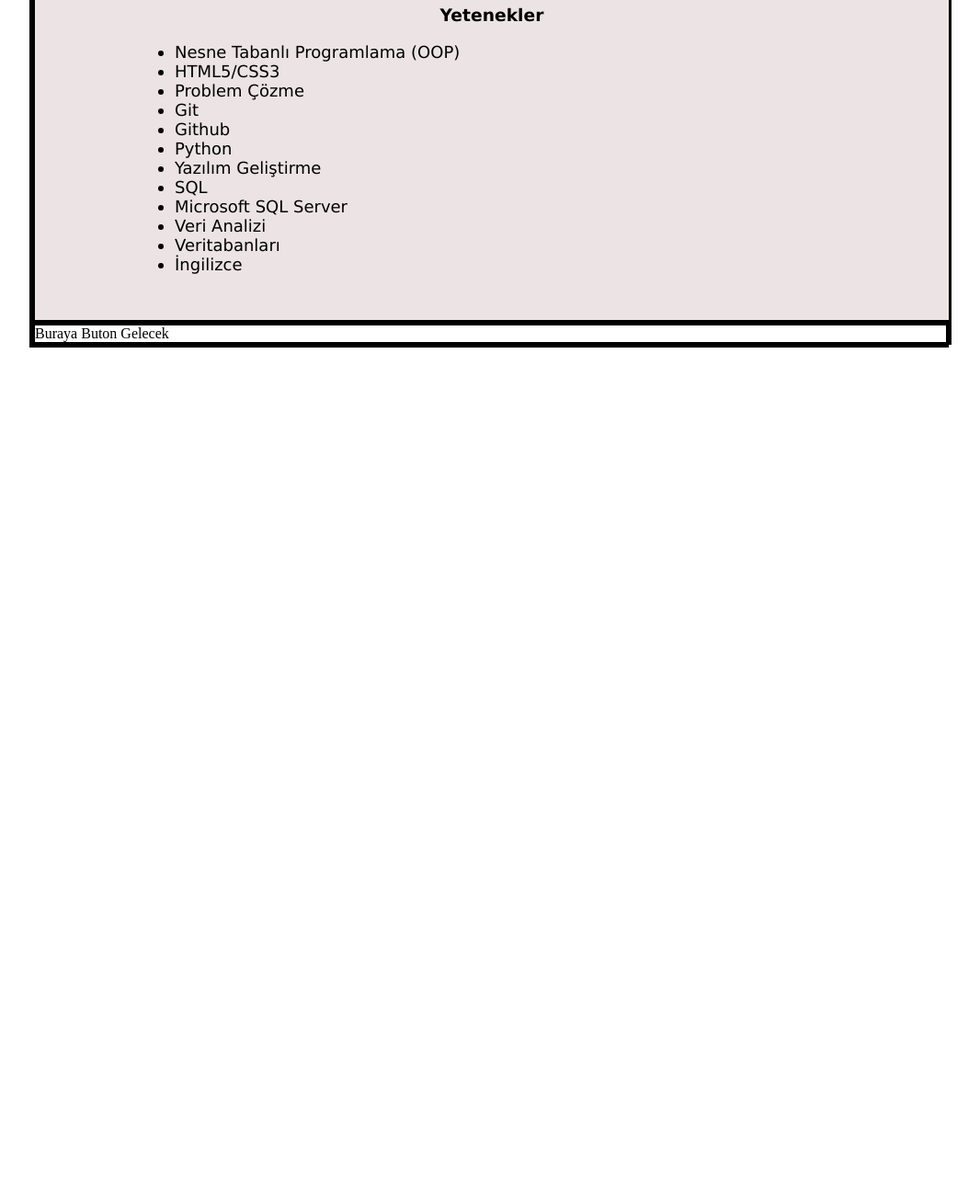
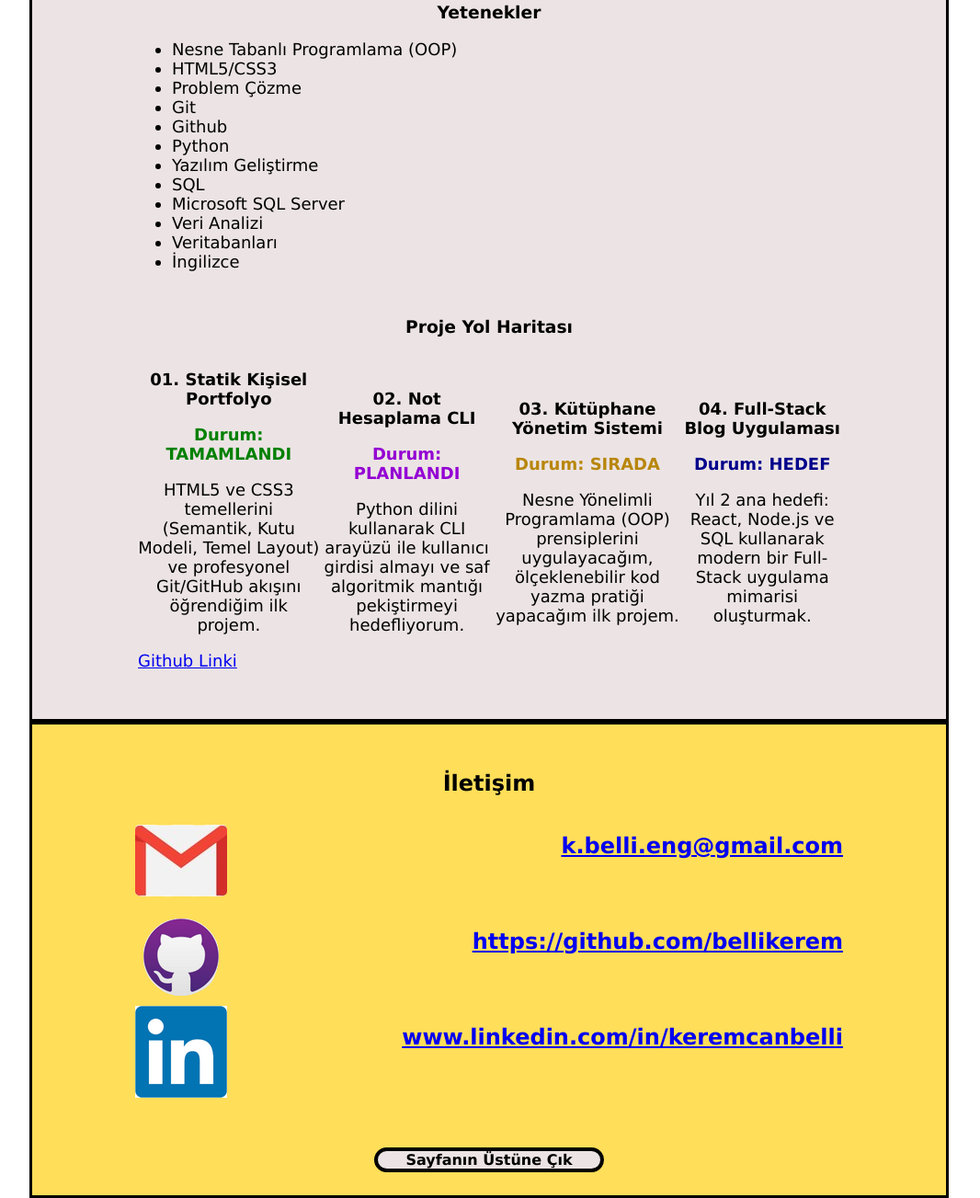
Before and after one commit to bellikerem/static-personal-portfolio, a plain HTML site: page index.html in a window 1280 px wide. Shown: the part 1214-2517 px from the top of the page at 92% size, without its empty margins (108-1174 px from the left). Before the commit the page ends 1592 px from the top, so only its background shows below. Drawn offline with Linux system fonts and the light colour scheme.

Commit message:
FEAT: Proje Yol Haritası, Footer ve iletişim bilgileri eklendi. CHORE: CSS okunabilirliği arttırıldı ve README.md eklendi

```diff
--- a/index.html
+++ b/index.html
@@ -13,7 +13,7 @@
         <meta name="viewport" content="width=device-width , initial-scale=1.0">
     </head>
     <body>
-            <header>
+            <header id="ust">
                 <img src="Imagines/Banner.png" alt="Kerem Can Belli Kişisel Portfolyo Başlık Banner">
             </header>
             <nav>
@@ -22,6 +22,7 @@
                     <a href="#Eğitim"><li>Eğitim</li></a>
                     <a href="#Sertifikalar"><li>Sertifika</li></a>
                     <a href="#Yetenekler"><li>Yetenekler</li></a>
+                    <a href="#Projeler"><li>Projeler</li></a>
                     <a href="#İletişim"><li>İletişim</li></a>
                 </ul>
             </nav>
@@ -78,9 +79,52 @@
                         <li>İngilizce</li>
                     </ul>
                 </section>
+                <section id="Projeler">
+                    <h1>Proje Yol Haritası</h1>
+                    <table>
+                        <tr>
+                            <td>
+                                <h2>01. Statik Kişisel Portfolyo</h2>
+                                <p id="green"><strong>Durum: TAMAMLANDI</strong></p>
+                                <p>HTML5 ve CSS3 temellerini (Semantik, Kutu Modeli, Temel Layout) ve profesyonel Git/GitHub akışını öğrendiğim ilk projem.</p>
+                                <a href="#">Github Linki</a>
+                            </td>
+                            <td>
+                                <h2>02. Not Hesaplama CLI</h2>
+                                <p id="darkviolet"><strong>Durum: PLANLANDI</strong></p>
+                                <p>Python dilini kullanarak CLI arayüzü ile kullanıcı girdisi almayı ve saf algoritmik mantığı pekiştirmeyi hedefliyorum.</p>
+                            </td>
+                            <td>
+                                <h2>03. Kütüphane Yönetim Sistemi</h2>
+                                <p id="yellow"><strong>Durum: SIRADA</strong></p>
+                                <p>Nesne Yönelimli Programlama (OOP) prensiplerini uygulayacağım, ölçeklenebilir kod yazma pratiği yapacağım ilk projem.</p>
+                            </td>
+                            <td>
+                                <h2>04. Full-Stack Blog Uygulaması</h2>
+                                <p id="darkblue"><strong>Durum: HEDEF</strong></p>
+                                <p>Yıl 2 ana hedefi: React, Node.js ve SQL kullanarak modern bir Full-Stack uygulama mimarisi oluşturmak.</p>
+                            </td>
+                        </tr>
+                    </table>
+                </section>
             </article>
             <footer id="İletişim">
-                Buraya Buton Gelecek
+                <section>
+                    <h1>İletişim</h1>
+                    <div>
+                        <img src="Imagines/gmail.png" alt="Gmail Logo">
+                        <a href="k.belli.eng@gmail.com"><h2>k.belli.eng@gmail.com</h2></a>
+                    </div>
+                    <div>
+                        <img src="Imagines/github.png" alt="Github Logo">
+                        <a href="https://github.com/bellikerem"><h2>https://github.com/bellikerem</h2></a>
+                    </div>
+                    <div>
+                        <img src="Imagines/linkedin.png" alt="Linkedin Logo">
+                        <a href="www.linkedin.com/in/keremcanbelli"><h2>www.linkedin.com/in/keremcanbelli</h2></a>
+                    </div>
+                </section>
+                <a href="#ust" id="sayfa-ustune-cık">Sayfanın Üstüne Çık</a>
             </footer>
     </body>
 </html>
--- a/style.css
+++ b/style.css
@@ -1,8 +1,11 @@
+            /*Genel Tasarımlar*/
+            /*************************/
+            /*************************/
+
             * {
                 box-sizing: border-box;
             }
             body{
-                border-style: solid;
                 margin:auto;
                 width:1000px;
                 height: auto;
@@ -11,29 +14,23 @@
                 width:1000px;
                 height:200px;
             }
+
+            /*Navigasyon (Menü) Tasarımı*/
+            /*************************/
+            /*************************/
+
             nav{
                 border-style:solid;
                 background-color: rgb(255, 222, 89);
                 width:1000px;
                 height: 100px;
             }
-            article{
-                border-style:solid;
-                background-color: rgb(236, 228, 228);
-                width:1000px;
-                height:auto;
-            }
-            footer{
-                border-style:solid;
-                width:1000px;
-                height:auto;
-            }
             nav ul{
                 list-style-type: none;
             }
             nav ul li{
                 border-style:solid;
-                width: 150px;
+                width: 118px;
                 border-width: 4px;
                 border-radius: 15px;
                 border-color:black;
@@ -59,6 +56,17 @@
             }
             nav ul a:hover{
                 color:red;
+            }
+
+            /*İçerik Kısmının Tasarımı*/
+            /*************************/
+            /*************************/
+
+            article{
+                border-style:solid;
+                background-color: rgb(236, 228, 228);
+                width:1000px;
+                height:auto;
             }
             article section {
                 max-width: 800px;
@@ -86,3 +94,88 @@
                 font-family: Verdana, Geneva, Tahoma, sans-serif;
                 font-size: large;
             }
+            article section table #green{
+                color:green
+            }
+            article section table #darkviolet{
+                color:darkviolet
+            }
+            article section table #yellow{
+                color:darkgoldenrod
+            }
+            article section table #darkblue{
+                color:darkblue
+            }
+            article section table h2{
+                font-family: Verdana, Geneva, Tahoma, sans-serif;
+                font-size: large;
+                text-align: center;
+            }
+            article section table p{
+                font-family: Verdana, Geneva, Tahoma, sans-serif;
+                font-size: large;
+                text-align: center;
+            }
+            article section table a{
+                font-family: Verdana, Geneva, Tahoma, sans-serif;
+                font-size: large;
+            }
+
+            /*İletişim Kısmı Tasarımı*/
+            /*************************/
+            /*************************/
+
+            footer{
+                border-style:solid;
+                background-color: rgb(255, 222, 89);
+                width:1000px;
+                height:auto;
+            }
+            footer section{
+                max-width: 800px;
+                margin-left: auto;
+                margin-right: auto;
+                margin-top: 50px;
+                margin-bottom: 50px;
+                padding-left: 15px;
+                padding-right: 15px;
+            }
+            footer section h1{
+                text-align: center;
+                font-family: Verdana, Geneva, Tahoma, sans-serif;
+            }
+            footer section a{
+                float:right;
+            }
+            footer section div{
+                height:auto;
+            }
+            footer section div a h2{
+                font-size: larg;
+                font-family: Verdana, Geneva, Tahoma, sans-serif;
+            }
+            footer #sayfa-ustune-cık{
+                display:block;
+                margin-left:auto;
+                margin-right:auto;
+                margin-bottom:25px;
+                border-style:solid;
+                border-width:4px;
+                border-radius: 15px;
+                border-color: black;
+                background-color:rgb(236, 228, 228);
+                width: 250px;
+                text-align:center;
+                font-family: Verdana, Geneva, Tahoma, sans-serif;
+                font-weight: bold;
+                text-decoration: none;
+            }
+            footer #sayfa-ustune-cık:link{
+                color:black;
+            }
+            footer #sayfa-ustune-cık:visited{
+                color:darkblue;
+            }
+            footer #sayfa-ustune-cık:hover{
+                color:red;
+            }
```
Also changed, not shown: Imagines/github.png (added), Imagines/gmail.png (added), Imagines/linkedin.png (added), 1 other file.
